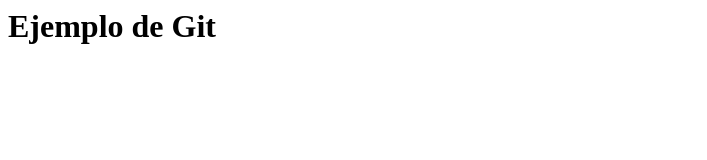
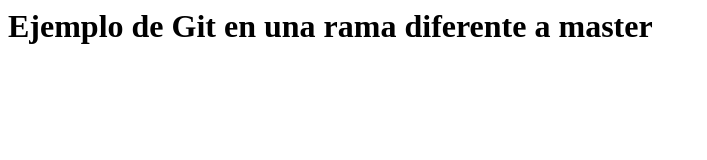
Before and after one commit to javiermedinag/Introduccion_Des_Soft, a plain HTML site: page index.html in a window 1280 px wide. Shown: the whole page, without its empty margins (0-707 px from the left). Drawn offline with Linux system fonts and the light colour scheme.

Commit message:
Commit generado en otra rama

```diff
--- a/index.html
+++ b/index.html
@@ -7,7 +7,7 @@
 	</head>
 	<body>
 		<h1>
-			Ejemplo de Git
+			Ejemplo de Git en una rama diferente a master
 		</h1>
 	</body>
 </html>
```
Also changed, not shown: Holamundo.txt.
